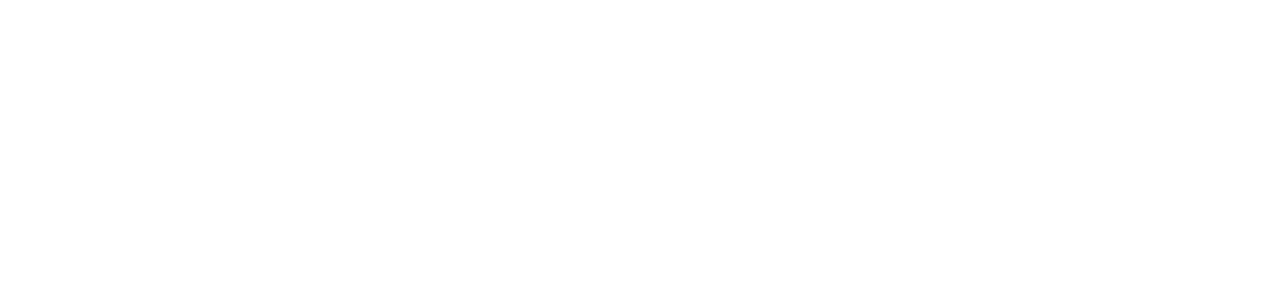
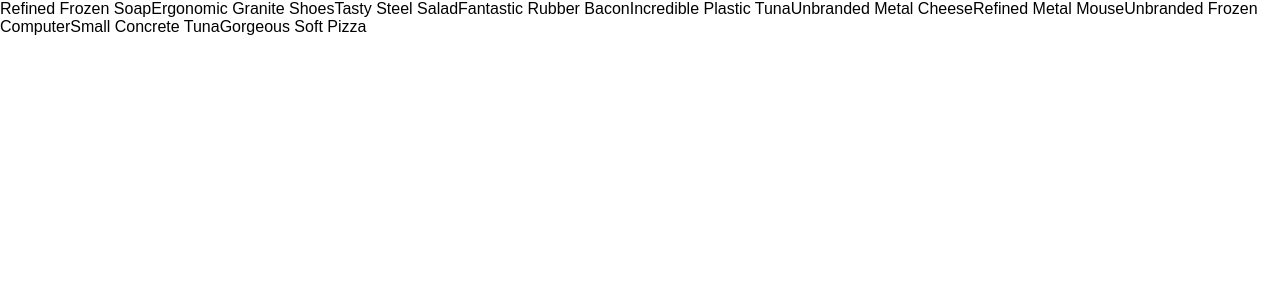
Before and after one commit to tnsherpa1/bank-of-react, a React (Create React App) app: page /credits in a window 1280 px wide. Shown: the top 300 px of the page. Built offline with nearby package versions, Linux system fonts and the light colour scheme.

Commit message:
adds credit component and link

```diff
--- a/src/App.js
+++ b/src/App.js
@@ -2,6 +2,7 @@
 import { BrowserRouter as Router, Switch, Route } from 'react-router-dom'
 import Home from './components/Home'
 import Debits from './components/Debits'
+import Credits from './components/Credits'
 
 class App extends Component {
   render() {
@@ -10,6 +11,7 @@
         <Switch>
           <Route exact path="/" component={Home}/>
           <Route exact path="/debits" component={Debits}/>
+          <Route exact path="/credits" component={Credits}/>
         </Switch>
       </Router>
     );
--- a/src/api/credits.js
+++ b/src/api/credits.js
@@ -1,4 +1,4 @@
-const credits = [
+const CreditData = [
   {
     "id": "963a03dd-1388-4267-bee7-f061886522e5",
     "description": "Refined Frozen Soap",
@@ -61,4 +61,4 @@
   }
 ];
 
-module.exports = credits;
+export default CreditData;
--- /dev/null
+++ b/src/components/Credits.js
@@ -0,0 +1,18 @@
+import React, {Component} from 'react'
+import CreditData from '../api/credits'
+
+class Credits extends Component {
+  render() {
+    return (
+      <div>
+        {
+          CreditData.map(item=>{
+            return item.description
+          })
+        }
+      </div>
+    )
+  }
+}
+
+export default Credits
--- a/src/components/Home.js
+++ b/src/components/Home.js
@@ -8,6 +8,7 @@
       <img src="https://letstalkpayments.com/wp-content/uploads/2016/04/Bank.png" alt="bank"/>
       <h1>Bank of React</h1>
       <Link to="/debits" >Debits</Link>
+      <Link to="/credits">Credits</Link>
       </div>
     )
   }
```
